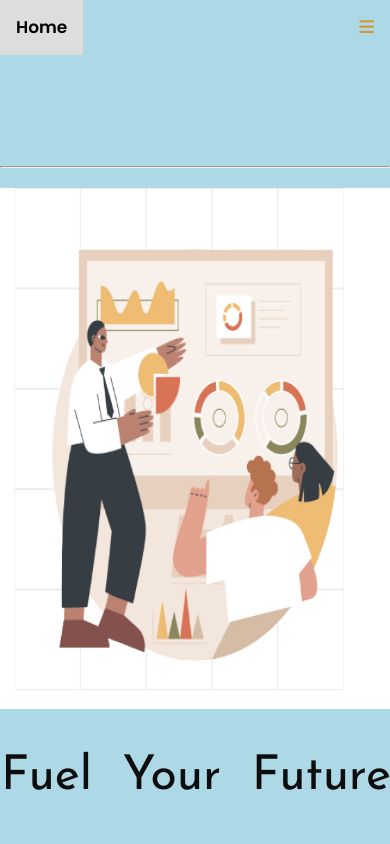
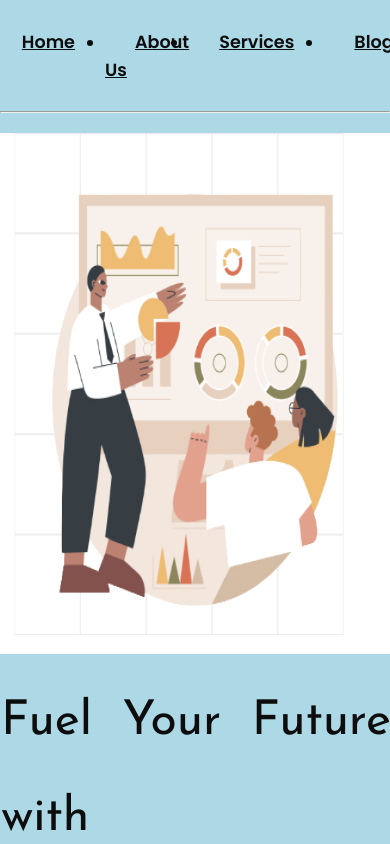
Before and after one commit to MosesChoka/datasessions-frontend, a plain HTML site: page index.html in a window 390 px wide. Shown: the top 844 px of the page. Drawn offline with Linux system fonts and the light colour scheme; files whose address does not match are found by name.

Commit message:
working on making a responsive navbar

```diff
--- a/index.html
+++ b/index.html
@@ -11,17 +11,23 @@
 <body>
     <script src="index.js"></script>
     <section>
-        <div class="topnav" id="myTopnav">
+        <header>
+            <a href="#" class="logo"><i class="ri-home-smile-line"><span>Logo</span></i></a>
 
-            <a href="#home" class="active">Home</a>
-            <a href="#news">Learn</a>
-            <a href="#contact">Blog</a>
-            <a href="#about">Jobs</a>
-            <a href="#about">Community</a>
-            <a href="javascript:void(0);" class="icon" onclick="myFunction()">
-              <i class="fa fa-bars"></i>
-            </a>
-          </div>
+            <ul class="navbar">
+                <li><a href="#" class="active">Home</a></li>
+                <li><a href="#">About Us</a></li>
+                <li><a href="#">Services</a></li>
+                <li><a href="#">Blog</a></li>
+                <li><a href="#">Contact Us</a></li>
+
+            </ul>
+            <div class="main">
+                <a href="#" class="user"><i class="ri-user-fill"></i>Sign In</a>
+                <a href="#">Register</a>
+                <div class="bx bx-menu" id="menu-icon"></div>
+            </div>
+        </header>
 
         <hr>
         <div class="flex-container">
--- a/style.css
+++ b/style.css
@@ -14,32 +14,69 @@ body {
     background: white;
     /*overflow: hidden;*/
 }
-.topnav{
-
-    overflow: hidden;
-    text-align: center;
+header {
+  position: fixed;
+  width: 100%;
+  top: 0;
+  right: 0;
+  z-index: 1000;
+  display: flex;
+  align-items: center;
+  justify-content: space-between;
+  background: transparent;
+  padding: 28px 12%;
+  transition: all .50s ease;
 }
 
-.topnav a {
-    float:left;
-    display: block;
-    color: #db8b14d2;
-    text-align: center;
-    padding: 14px 16px;
-    text-decoration: none;
-    font-size: 17px;
-  }
+.navbar {
+  display: flex;
+}
 
-  .topnav a:hover {
-    background-color: #ddd;
-    color: black;
-  }
+.navbar a {
+  color: var(--text-color);
+  font-size: 1.1rem;
+  font-weight: 500;
+  padding: 5px 0;
+  margin: 0px 30px;
+  transition: all .50 ease;
+}
 
+.navbar a:hover {
+  color: var(--main-color);
+}
 
+.navbar a.active {
+  color: var(--main-color);
+}
 
-  .topnav .icon {
-    display: none;
-  }
+.main {
+  display: flex;
+  align-items: center;
+}
+
+.main a {
+  margin-right: 25px;
+  margin-left: 10px;
+  color: var(--text-color);
+  font-size: 1.1rem;
+  font-weight: 500;
+  transition: all .50s ease;
+}
+
+.user {
+  display: flex;
+  align-items: center;
+}
+
+.user i {
+  color: var(--main-color);
+  font-size: 28px;
+  margin-right: 7px;
+}
+
+.main a:hover {
+  color: var(--main-color);
+}
 
 hr {
     margin-top: 111px;
```
